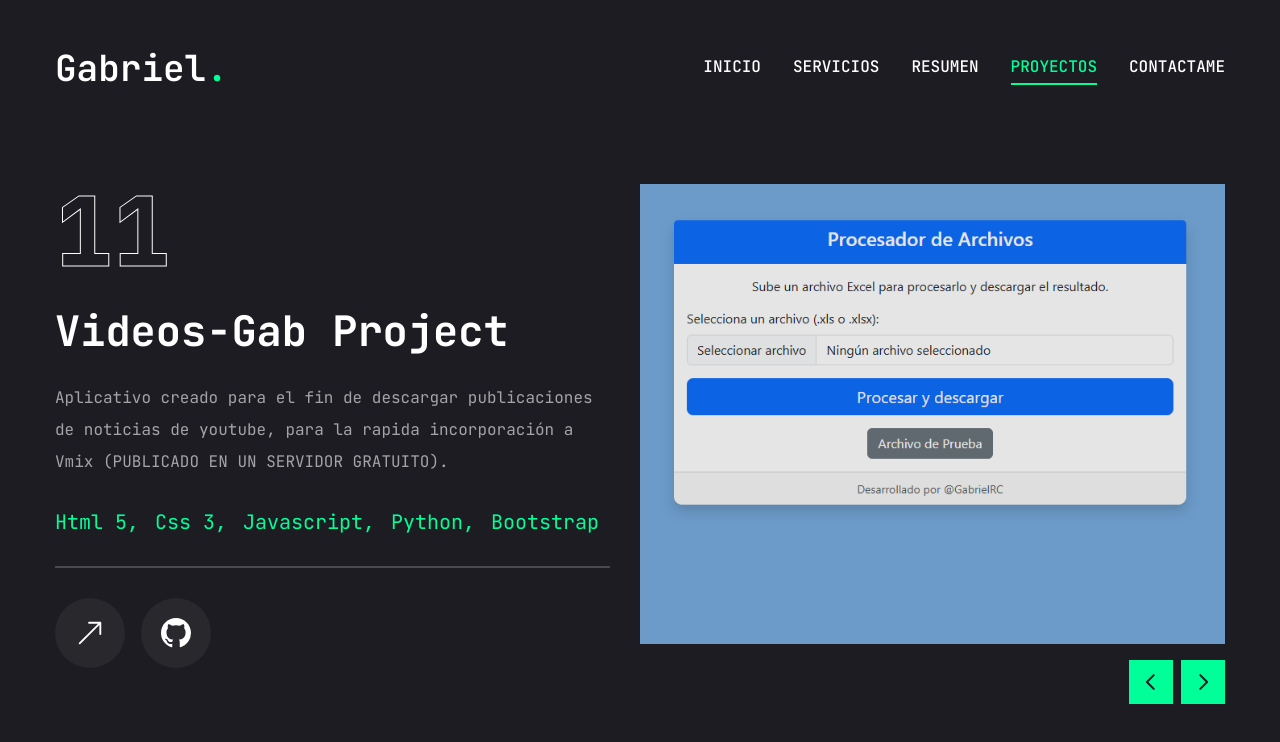
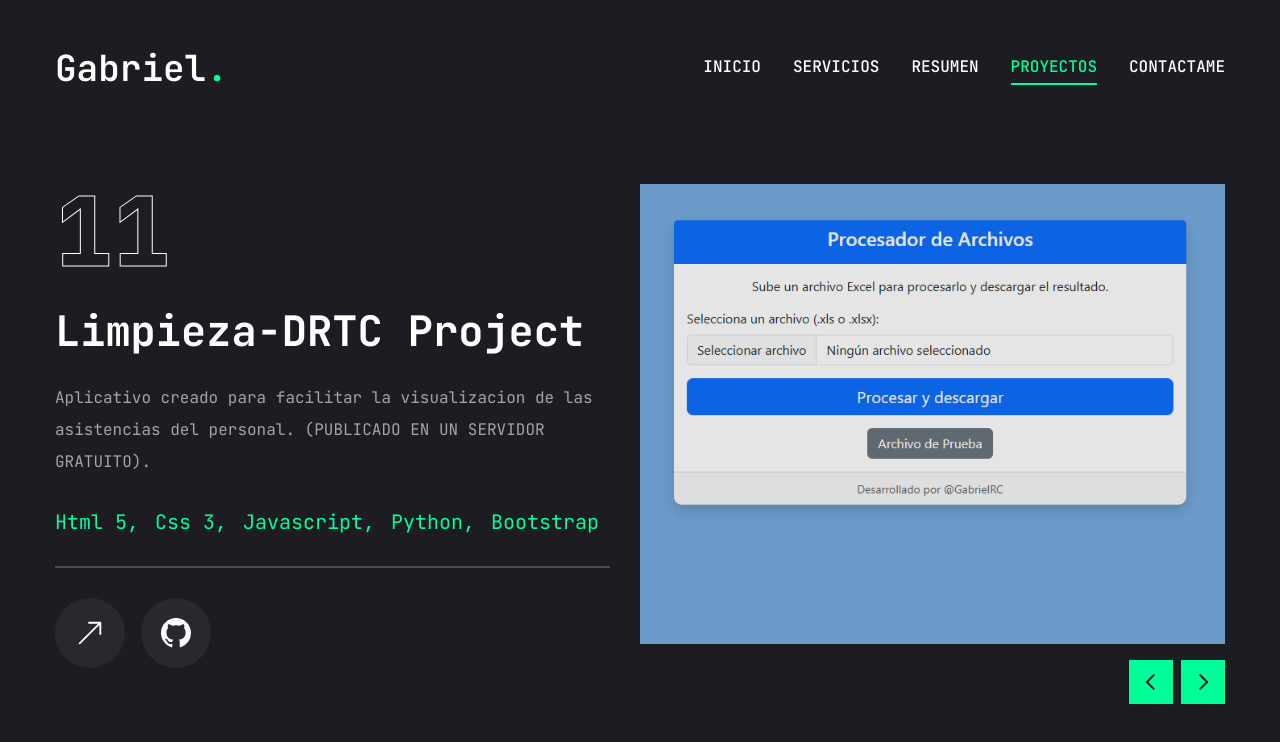
Before and after one commit to gab69/portafolio_actualizado, a Next.js app: page /work in a window 1280 px wide. Shown: the top 742 px of the page. Built offline with nearby package versions, Linux system fonts and the light colour scheme.

Commit message:
Correción de la descripcion proyecto Limpieza DRTC

```diff
--- a/app/work/page.jsx
+++ b/app/work/page.jsx
@@ -22,10 +22,10 @@ import WorkSliderBtns from "@/components/WorkSliderBtns";
 const projects = [
   {
     num: "11",
-    category: "Videos-Gab",
-    title: "Descarga Videos",
+    category: "Limpieza-DRTC",
+    title: "Limpieza de datos del personal DRTC",
     description:
-      "Aplicativo creado para el fin de descargar publicaciones de noticias de youtube, para la rapida incorporación a Vmix (PUBLICADO EN UN SERVIDOR GRATUITO).",
+      "Aplicativo creado para facilitar la visualizacion de las asistencias del personal. (PUBLICADO EN UN SERVIDOR GRATUITO).",
     stack: [{ name: "Html 5" }, { name: "Css 3" }, { name: "Javascript" }, { name: "Python" },, { name: "Bootstrap" }],
     image: "/assets/work/drtc.png",
     live: "https://limpieza-drtc.onrender.com/",
```
